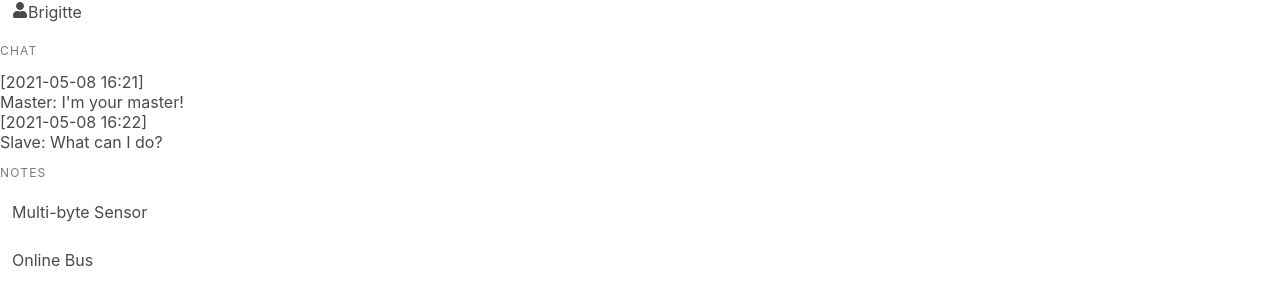
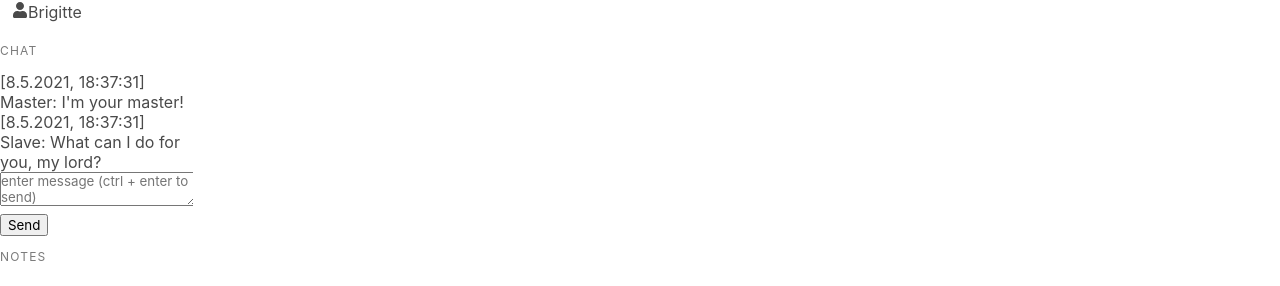
Before and after one commit to muePatrick/Jay-Monroe, a Vue app: page /#/ in a window 1280 px wide. Shown: the part 160-446 px from the top of the page. Built offline with nearby package versions, Linux system fonts and the light colour scheme; a small style sheet from the web is missing.

Commit message:
added textfield and button for sending chat msgs

```diff
--- a/src/components/Chatview.vue
+++ b/src/components/Chatview.vue
@@ -5,6 +5,14 @@
         [{{ msg.date }}] {{ msg.from }}: {{ msg.message }}
       </li>
     </ul>
+    <textarea
+      v-model="enteredMsg"
+      placeholder="enter message (ctrl + enter to send)"
+      ref="messageInput"
+      v-on:keydown.ctrl.enter.prevent
+      v-on:keyup.ctrl.enter="sendMsg"
+    ></textarea>
+    <button v-on:click="sendMsg">Send</button>
   </div>
 </template>
 
@@ -17,9 +25,11 @@ import fakeMessages from "@/data/fakeMessages";
 
 export default {
   components: {},
+  props: [],
   data() {
     return {
       messages: fakeMessages,
+      enteredMsg: "",
     };
   },
   computed: {},
@@ -27,7 +37,31 @@ export default {
   created() {
     return true;
   },
-  methods: {},
+  methods: {
+    uuidv4() {
+      return ([1e7] + -1e3 + -4e3 + -8e3 + -1e11).replace(/[018]/g, (c) =>
+        (
+          c ^
+          (crypto.getRandomValues(new Uint8Array(1))[0] & (15 >> (c / 4)))
+        ).toString(16)
+      );
+    },
+    sendMsg() {
+      if (this.enteredMsg === "") {
+        alert("Not sending empty message");
+      } else {
+        alert('Sending "' + this.enteredMsg + '"');
+        this.messages[this.uuidv4()] = {
+          from: "Me",
+          date: new Date().toLocaleString(),
+          message: this.enteredMsg,
+        };
+      }
+      this.enteredMsg = "";
+      this.$refs.messageInput.focus();
+      return true;
+    },
+  },
 };
 </script>
 
--- a/src/data/fakeMessages.js
+++ b/src/data/fakeMessages.js
@@ -1,12 +1,12 @@
 module.exports = {
     "18c7020a-5f85-4b9c-86ea-53508d567246": {
         from: "Master",
-        date: "2021-05-08 16:21",
+        date: "8.5.2021, 18:37:31",
         message: "I'm your master!"
     },
     "5d27c302-990a-4725-ab23-d7e17d03688d": {
         from: "Slave",
-        date: "2021-05-08 16:22",
-        message: "What can I do?"
+        date: "8.5.2021, 18:37:31",
+        message: "What can I do for you, my lord?"
     }
 };
```
